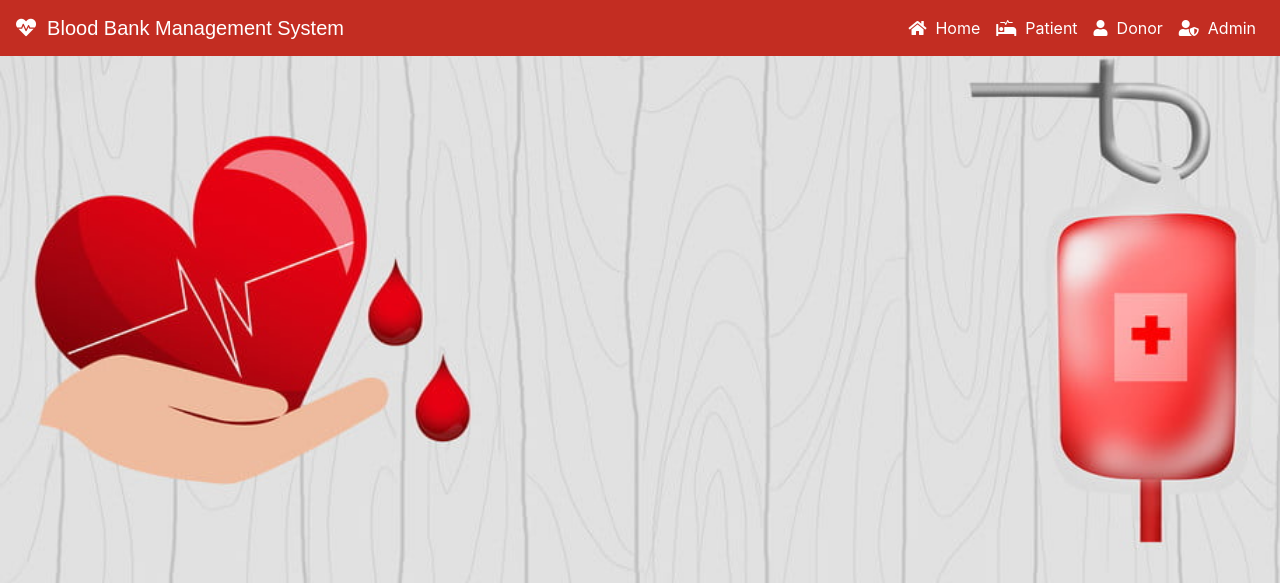
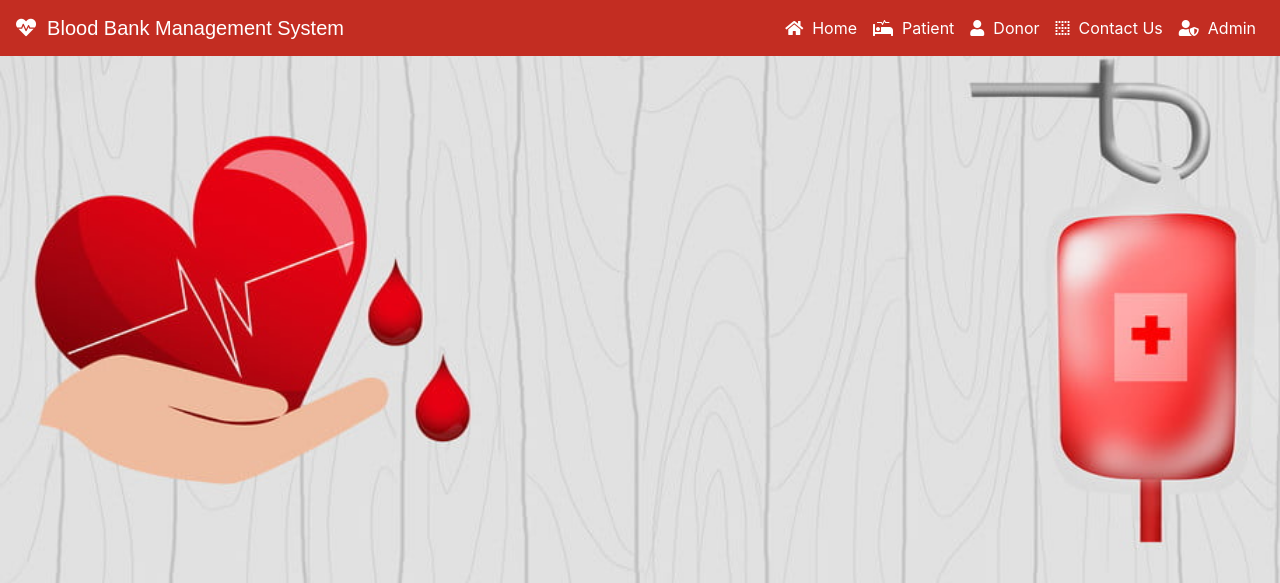
Before and after one commit to Sijan101/BloodBankManagementSystem, a Django app: page / in a window 1280 px wide. Shown: the top 583 px of the page. Run offline with Django 3.2, Linux system fonts and the light colour scheme; data comes from the database, SQL or seed files in the repository; both versions use the stored data as it was after the commit; some libraries are stand-ins or nearby versions.

Commit message:
Updating Contact Us page

```diff
--- a/BloodBankSystem-Django/templates/blood/navbar.html
+++ b/BloodBankSystem-Django/templates/blood/navbar.html
@@ -51,15 +51,14 @@
                     <a class="nav-link" style="color: white;" href="/donor/donorlogin"><i class="fas fa-user"></i>&nbsp; Donor</i></a>
                 </li>
                 <li class="nav-item">
+                    <a class="nav-link" style="color: white;" href="#"><i class="fas fa-border-none"></i>&nbsp; Contact Us</i></a>
+                </li>
+                <li class="nav-item">
                     <a class="nav-link" style="color: white;" href="/adminlogin"><i class="fas fa-user-shield"></i>&nbsp; Admin</i></a>
                 </li>
 
             </ul>
         </div>
-
-
-
-
       </div>
     </nav>
   </div>
```
Also changed, not shown: BloodBankSystem-Django/requirements.txt (+244 -4 lines), BloodBankSystem-Django/db.sqlite3 (added), BloodBankSystem-Django/static/profile_pic/Donor/unnamed.jpg (added).
